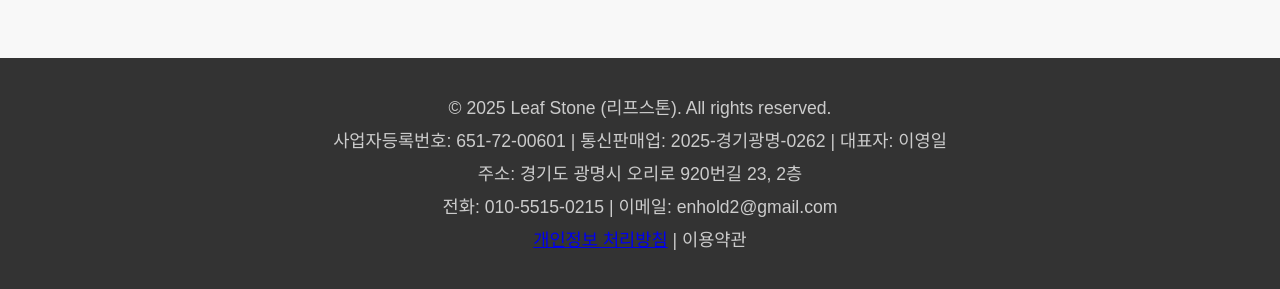
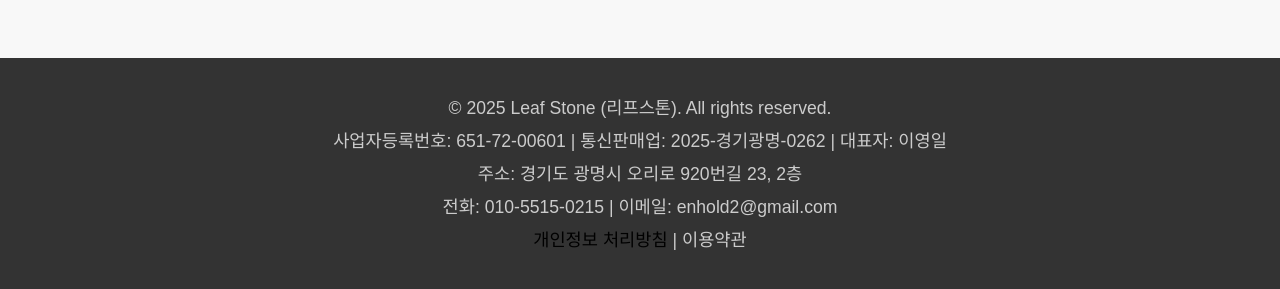
Before and after one commit to enhold2/Leafstoneintro.github.io, a plain HTML site: page index.html in a window 1280 px wide. Shown: the part 3016-3305 px from the top of the page. Drawn offline with Linux system fonts and the light colour scheme.

Commit message:
Update index.html

```diff
--- a/index.html
+++ b/index.html
@@ -180,7 +180,11 @@
       <p>사업자등록번호: 651-72-00601 | 통신판매업: 2025-경기광명-0262 | 대표자: 이영일</p>
       <p>주소: 경기도 광명시 오리로 920번길 23, 2층</p>
       <p>전화: 010-5515-0215 | 이메일: enhold2@gmail.com</p>
-      <p><a href="privacy.html" target="_blank">개인정보 처리방침</a> | 이용약관</p>
+      <p>
+  <a href="privacy.html" target="_blank" style="color: #000; text-decoration: none;">
+    개인정보 처리방침
+  </a> | 이용약관
+</p>
     </div>
   </footer>
 </body>
```
